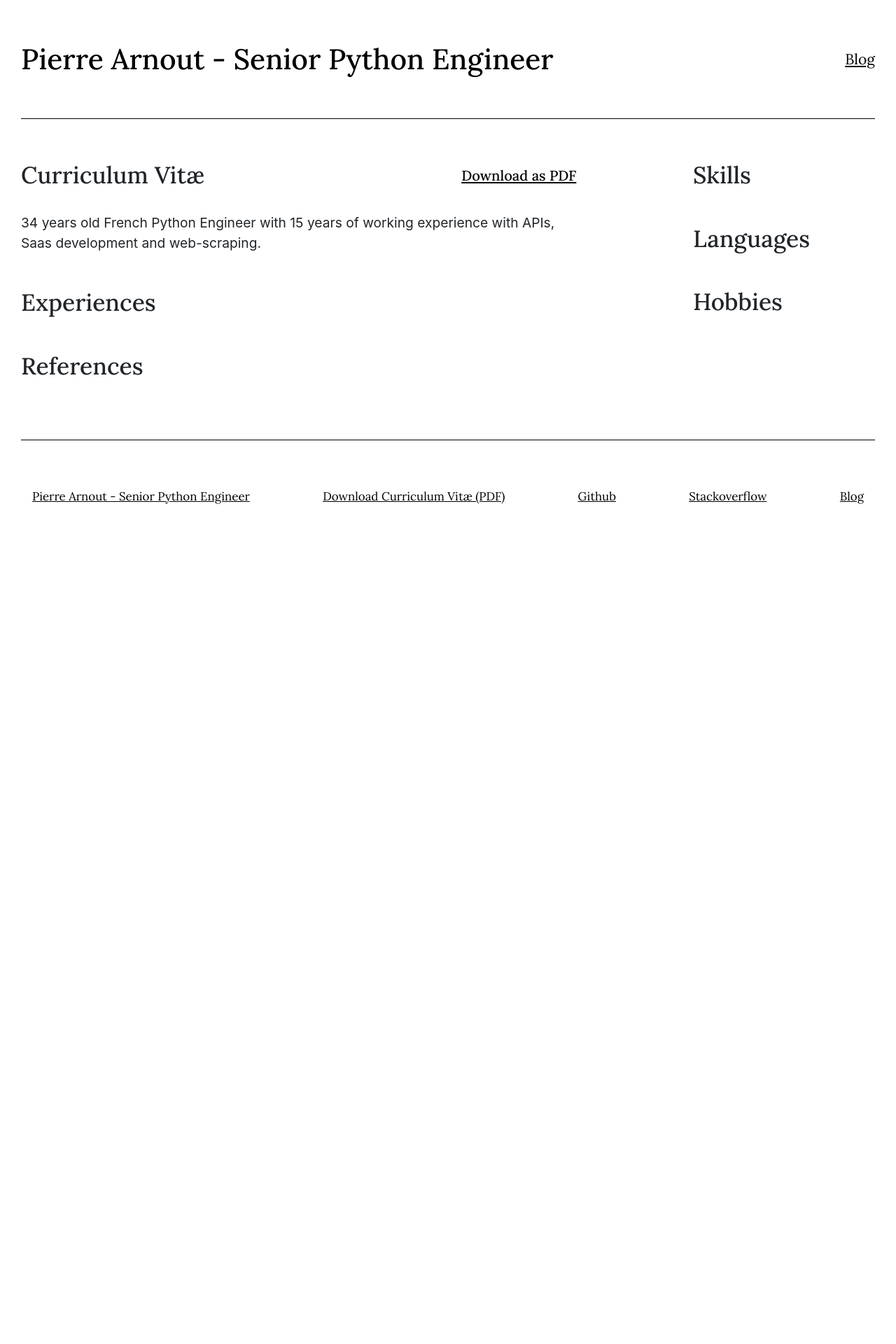
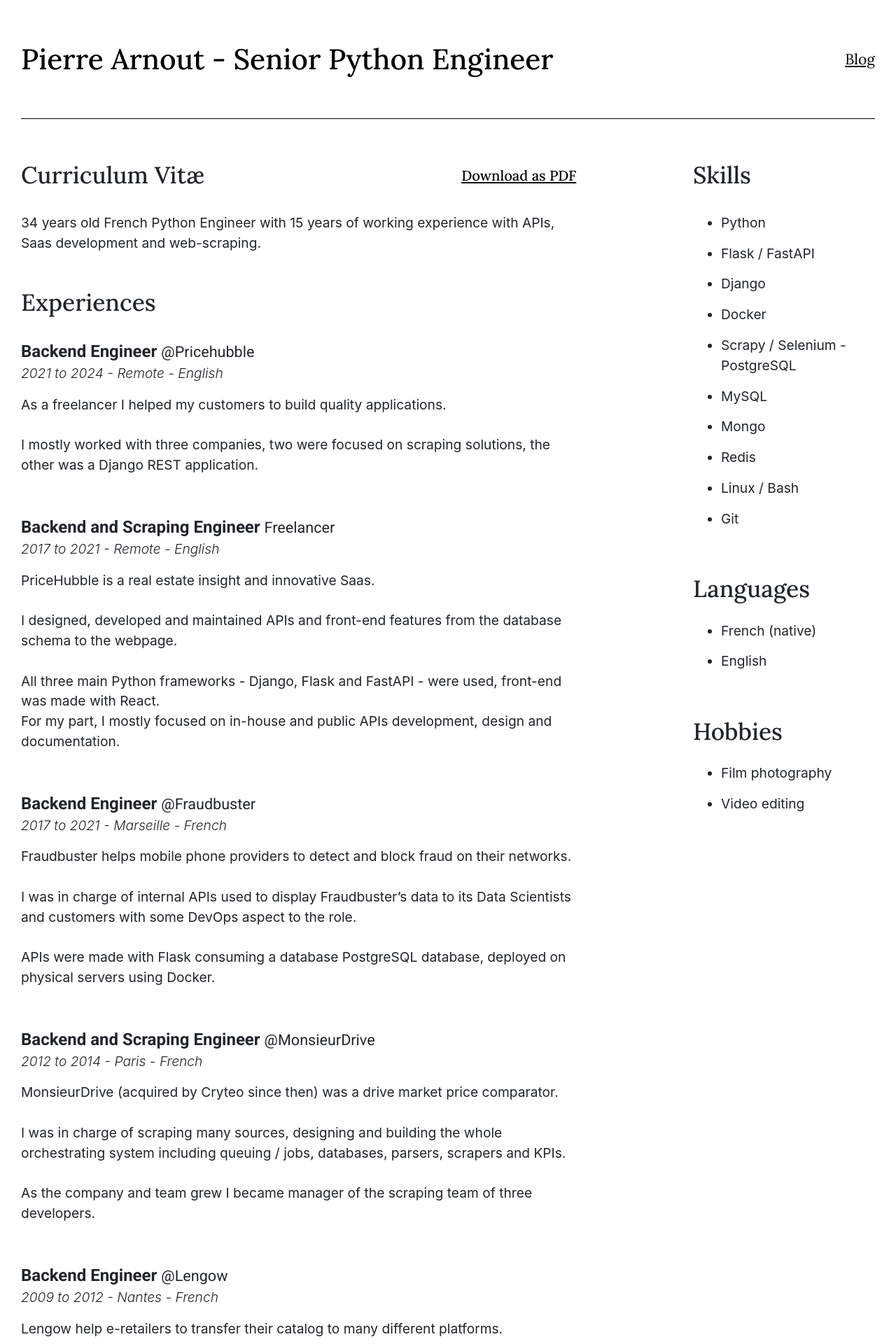
Before and after one commit to pierre-arnout/pierre-arnout.github.io, a Jekyll site: the page built from index.markdown, in a window 1280 px wide. Shown: the top 1920 px of the page at 70% size. Built offline with Jekyll 4.4.1, drawn with Linux system fonts in a browser that asks for light colours; before the commit the page ends 900 px from its top, so only the background shows below that; some of the changed text lies outside the part shown.

Commit message:
minor DOM/CSS fixes

```diff
--- /dev/null
+++ b/_data/experiences.yml
@@ -0,0 +1,52 @@
+- title: Backend Engineer
+  company: '@Pricehubble'
+  dates: 2021 to 2024
+  place: Remote
+  language: English
+  description: |-
+    As a freelancer I helped my customers to build quality applications.<br/><br/>
+    I mostly worked with three companies, two were focused on scraping solutions, the other was a Django REST application.
+- title: Backend and Scraping Engineer
+  company: 'Freelancer'
+  dates: 2017 to 2021
+  place: Remote
+  language: English
+  description: |-
+    PriceHubble is a real estate insight and innovative Saas.<br/><br/>
+    I designed, developed and maintained APIs and front-end features from the database schema to the webpage.
+    <br/><br/>All three main Python frameworks - Django, Flask and FastAPI - were used, front-end was made with React.
+    <br/>For my part, I mostly focused on in-house and public APIs development, design and documentation.
+- title: Backend Engineer
+  company: '@Fraudbuster'
+  dates: 2017 to 2021
+  place: Marseille
+  language: French
+  description: |-
+    Fraudbuster helps mobile phone providers to detect and block fraud on their networks.<br/><br/>
+    I was in charge of internal APIs used to display Fraudbuster’s data to its Data Scientists and customers with some DevOps aspect to the role.
+    <br/><br/>APIs were made with Flask consuming a database PostgreSQL database, deployed on physical servers using Docker.
+- title: Backend and Scraping Engineer
+  company: '@MonsieurDrive'
+  dates: 2012 to 2014
+  place: Paris
+  language: French
+  description: |-
+    MonsieurDrive (acquired by Cryteo since then) was a drive market price comparator.<br/><br/>
+    I was in charge of scraping many sources, designing and building the whole orchestrating system including queuing / jobs, databases, parsers, scrapers and KPIs.
+    <br/><br/>As the company and team grew I became manager of the scraping team of three developers.
+- title: Backend Engineer
+  company: '@Lengow'
+  dates: 2009 to 2012
+  place: Nantes
+  language: French
+  description: |-
+    Lengow help e-retailers to transfer their catalog to many different platforms.<br/><br/>
+    As backend engineer I was in charge of plugin-in many different APIs such as Rakuten, Rueducommerce and many more, I also helped to design internal APIs and database schemas.
+    <br/><br/>More of that, I was in charge of a Magento plugin for our customers to expose an ad-hoc API from their websites to Lengow’s system.
+- title: Fullstack Developer
+  company: 'Web agency'
+  dates: 2007 to 2009
+  place: France
+  language: French
+  description: |-
+    Fullstack developer for two small sized web agencies.
--- /dev/null
+++ b/_data/hobbies.yml
@@ -0,0 +1,2 @@
+- Film photography
+- Video editing
--- /dev/null
+++ b/_data/languages.yml
@@ -0,0 +1,2 @@
+- French (native)
+- English
--- /dev/null
+++ b/_data/references.yml
@@ -0,0 +1,3 @@
+- title: Product Leader
+  name: 'Ovidiu Tindea'
+  company: Pricehubble
--- /dev/null
+++ b/_data/skills.yml
@@ -0,0 +1,10 @@
+- Python
+- Flask / FastAPI
+- Django
+- Docker
+- Scrapy / Selenium - PostgreSQL
+- MySQL
+- Mongo
+- Redis
+- Linux / Bash
+- Git
--- a/_includes/footer.html
+++ b/_includes/footer.html
@@ -1,7 +1,7 @@
 <footer class="main-footer">
   <nav class="navbar navbar-parnout justify-content-between">
       <a class="nav-item nav-link" href="/">Pierre Arnout - Senior Python Engineer</a>
-      <a class="nav-item nav-link" href="/assets/Pierre-Arnout-cv.pdf">Download Curriculum Vitæ (PDF)</a>
+      <a class="nav-item nav-link" href="/assets/pdf/Pierre-ARNOUT-CV-2024.pdff">Download Curriculum Vitæ (PDF)</a>
       <a class="nav-item nav-link" href="http://github.com/pierre-arnout">Github</a>
       <a class="nav-item nav-link" href="https://stackoverflow.com/users/7200715/arount">Stackoverflow</a>
       <a class="nav-item nav-link" href="/blog/">Blog</a>
--- a/_layouts/cv.html
+++ b/_layouts/cv.html
@@ -5,7 +5,7 @@ layout: base
     <div class="row justify-content-between">
 
     <div class="col-md-8">
-        <h3>Curriculum Vitæ <a href="/assets/Pierre-Arnout-cv.pdf" class="float-end">Download as PDF</a></h3>
+        <h3>Curriculum Vitæ <a href="/assets/pdf/Pierre-ARNOUT-CV-2024.pdf" class="float-end">Download as PDF</a></h3>
         <div class="post-content">
             <p>34 years old French Python Engineer with 15 years of working experience with APIs, Saas development and web-scraping.</p>
 
--- a/_layouts/post.html
+++ b/_layouts/post.html
@@ -25,6 +25,9 @@ layout: base
     <h2 class="post-main-title"><small class="text-muted">{{ page.title }}</small></h2>
 
     {{ content }}
+    <div class="post-footer">
+      <a href="/blog">< back to articles</a>
+    </div>
   </div>
 
   <a class="u-url" href="{{ page.url | relative_url }}" hidden></a>
--- a/assets/css/style.css
+++ b/assets/css/style.css
@@ -284,3 +284,6 @@ pre {
 .float-end{
     float:right
 }
+.post-footer{
+    margin-top:2em
+}
```
Also changed, not shown: 1 other file.
